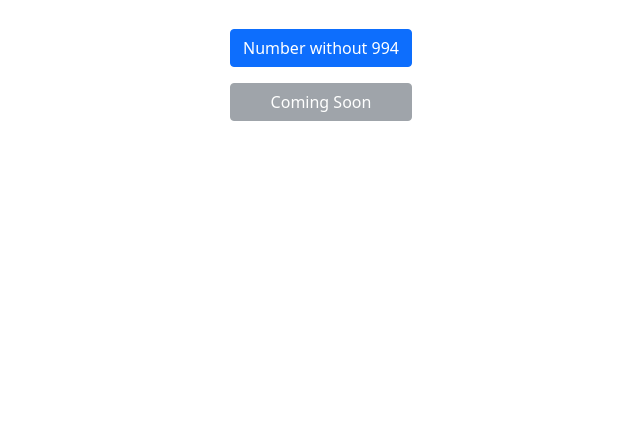
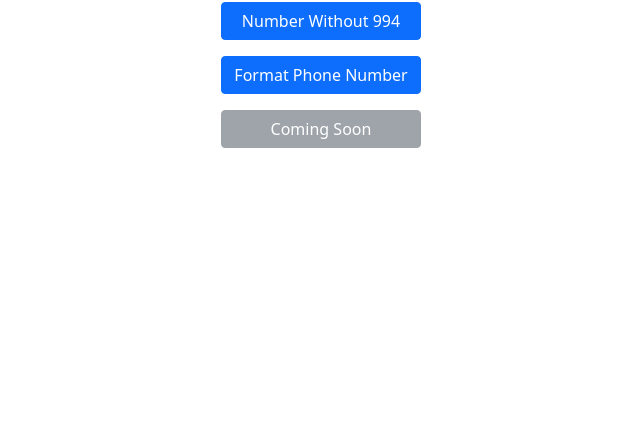
Before and after one commit to HassamHanif/safeum, a plain HTML site: page index.html in a window 1280 px wide. Shown: the part 373-800 px from the top of the page, without its empty margins (319-959 px from the left). Drawn offline with nearby package versions, Linux system fonts and the light colour scheme.

Commit message:
Update index.html

```diff
--- a/index.html
+++ b/index.html
@@ -22,7 +22,8 @@
     <div class="container d-flex flex-column align-items-center justify-content-center min-vh-100">
         <h1 class="text-center mb-5">SafeUM Toolbox</h1>
         <div class="d-grid gap-3 text-center">
-            <a href="number_without_994.html" class="btn btn-primary tool-btn">Number without 994</a>
+            <a href="number_without_994.html" class="btn btn-primary tool-btn">Number Without 994</a>
+            <a href="phone_number_formatter.html" class="btn btn-primary tool-btn">Format Phone Number</a>
             <!-- Add more buttons for other tools here -->
             <button class="btn btn-secondary tool-btn" disabled>Coming Soon</button>
         </div>
```
